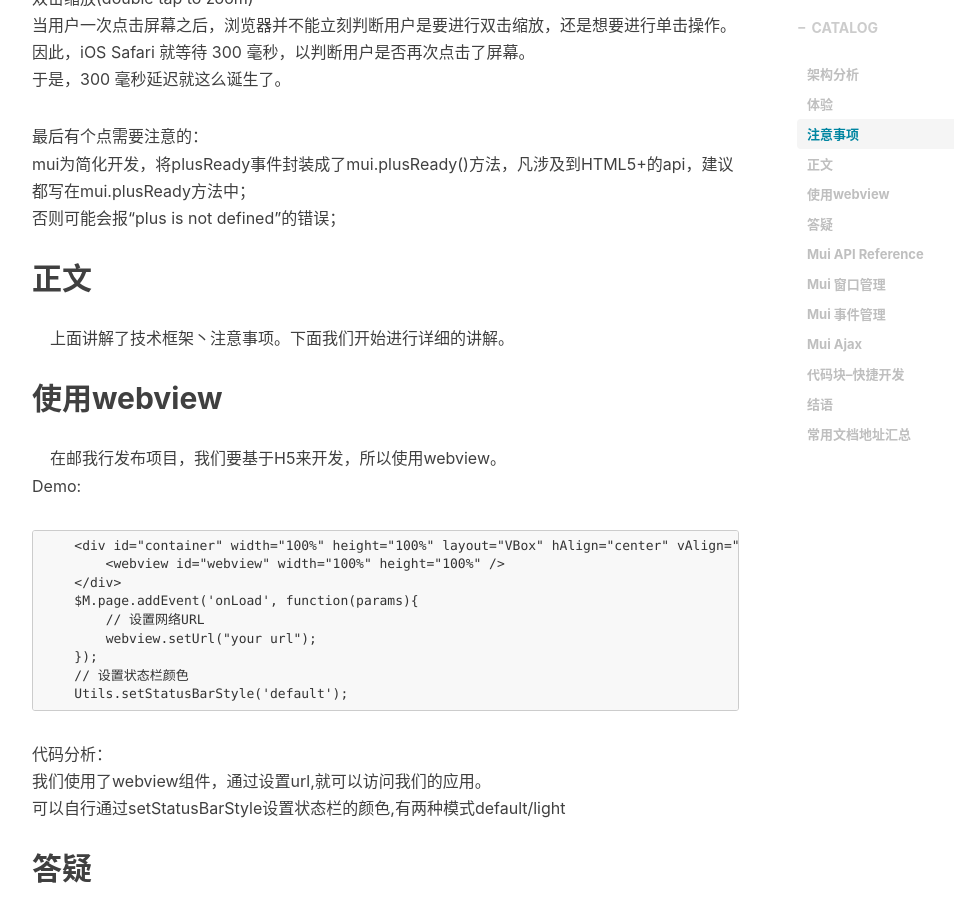
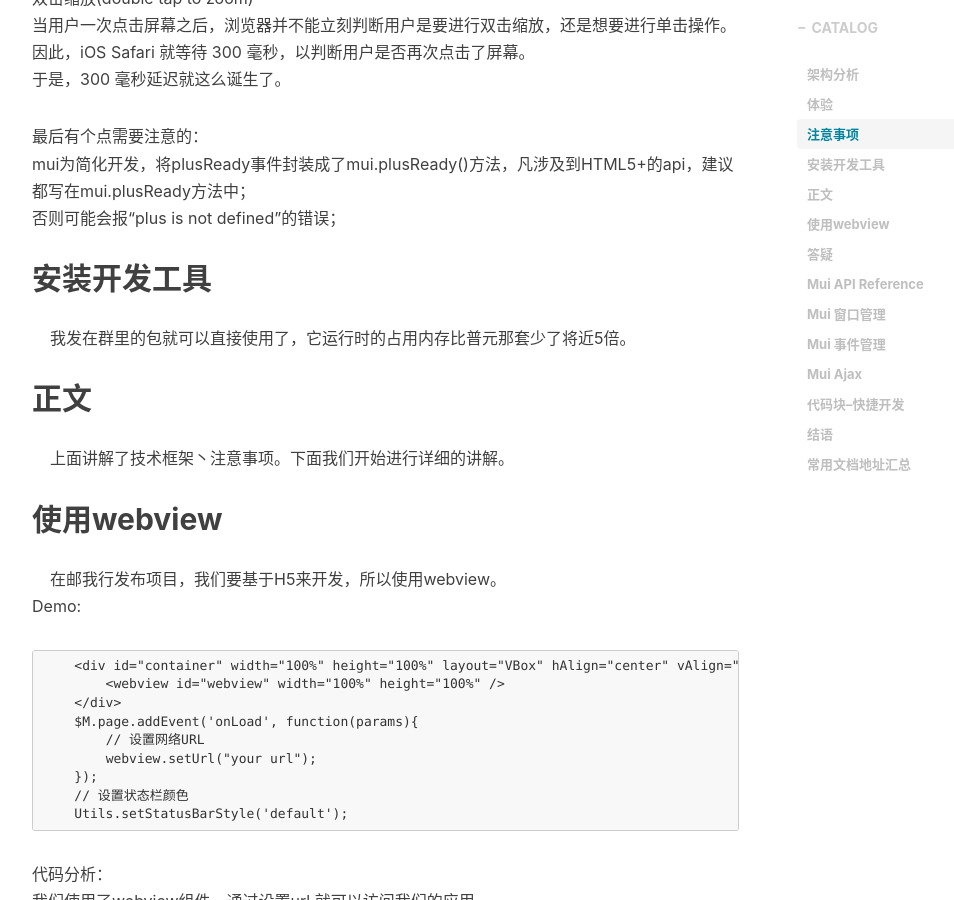
Before and after one commit to 00feng00/00feng00.github.io, a Jekyll site: the page built from _posts/2018-11-18-mui-instructions.markdown, in a window 1280 px wide and 900 px high, scrolled down 7095 px. Shown: the whole window, without its empty margins (233-1187 px from the left). Built offline with Jekyll 4.4.1, drawn with Linux system fonts in a browser that asks for light colours; nearby versions of some CDN libraries; comment, search, counter and statistics services are not loaded.

Commit message:
Update 2018-11-18-mui-instructions.markdown

```diff
--- a/_posts/2018-11-18-mui-instructions.markdown
+++ b/_posts/2018-11-18-mui-instructions.markdown
@@ -105,6 +105,8 @@ mui为了解决这个问题，定义了如下css代码：<br/>
 mui为简化开发，将plusReady事件封装成了mui.plusReady()方法，凡涉及到HTML5+的api，建议都写在mui.plusReady方法中；<br/>
 否则可能会报“plus is not defined”的错误；<br/>
 
+## 安装开发工具
+&nbsp;&nbsp;&nbsp;&nbsp;我发在群里的包就可以直接使用了，它运行时的占用内存比普元那套少了将近5倍。
 
 ## 正文
 &nbsp;&nbsp;&nbsp;&nbsp;上面讲解了技术框架丶注意事项。下面我们开始进行详细的讲解。
```
